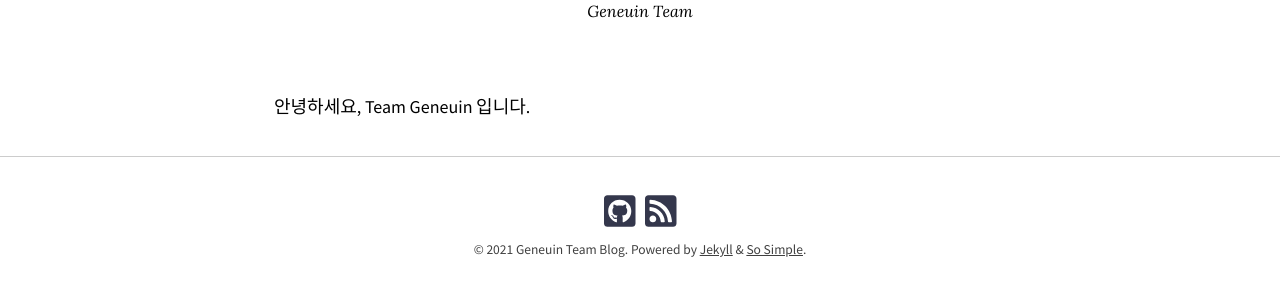
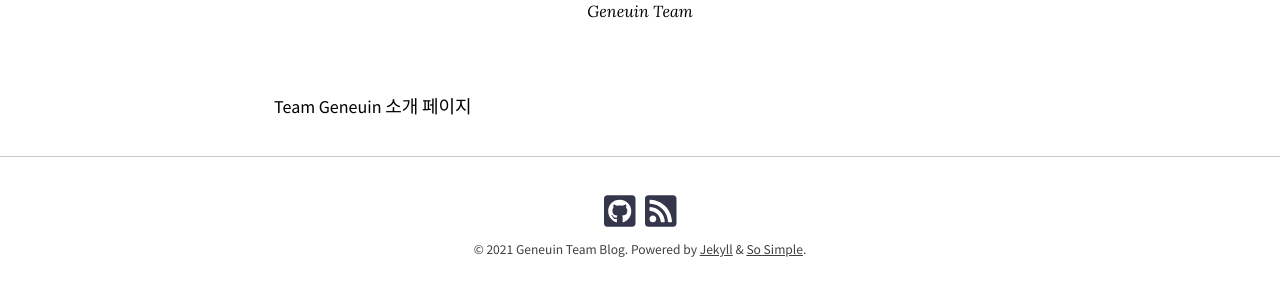
Before and after one commit to jblee-bong/bong.pos, a Jekyll site: the page built from index.html, in a window 1280 px wide. Shown: the part 265-553 px from the top of the page. Built offline with Jekyll 4.4.1, drawn with Linux system fonts in a browser that asks for light colours; nearby versions of some CDN libraries; the list of posts is cut into pages by our own code.

Commit message:
Docs: 메인 홈 내용 변경

```diff
--- a/_config.yml
+++ b/_config.yml
@@ -94,6 +94,7 @@ defaults:
       type: posts
     values:
       layout: post
+      classes: wide
       comments: true
       share: true
   # Recipe defaults
--- a/_layouts/home.html
+++ b/_layouts/home.html
@@ -4,16 +4,4 @@ layout: page
 
 {{ content }}
 
-안녕하세요, Team Geneuin 입니다.
-
-<!-- <div class="entries-{{ page.entries_layout | default: 'list' }}">
-  {%- if site.plugins contains 'jekyll-paginate' and page.paginate or site.gems contains 'jekyll-paginate' and page.paginate -%}
-    {%- comment -%}
-      Add paginator.posts loop if jekyll-paginate plugin is enabled
-      and page.paginate == true
-    {%- endcomment -%}
-    {% include posts-paginated.html %}
-  {%- else -%}
-    {% include posts-limit.html %}
-  {%- endif -%}
-</div> -->
+Team Geneuin 소개 페이지
```
